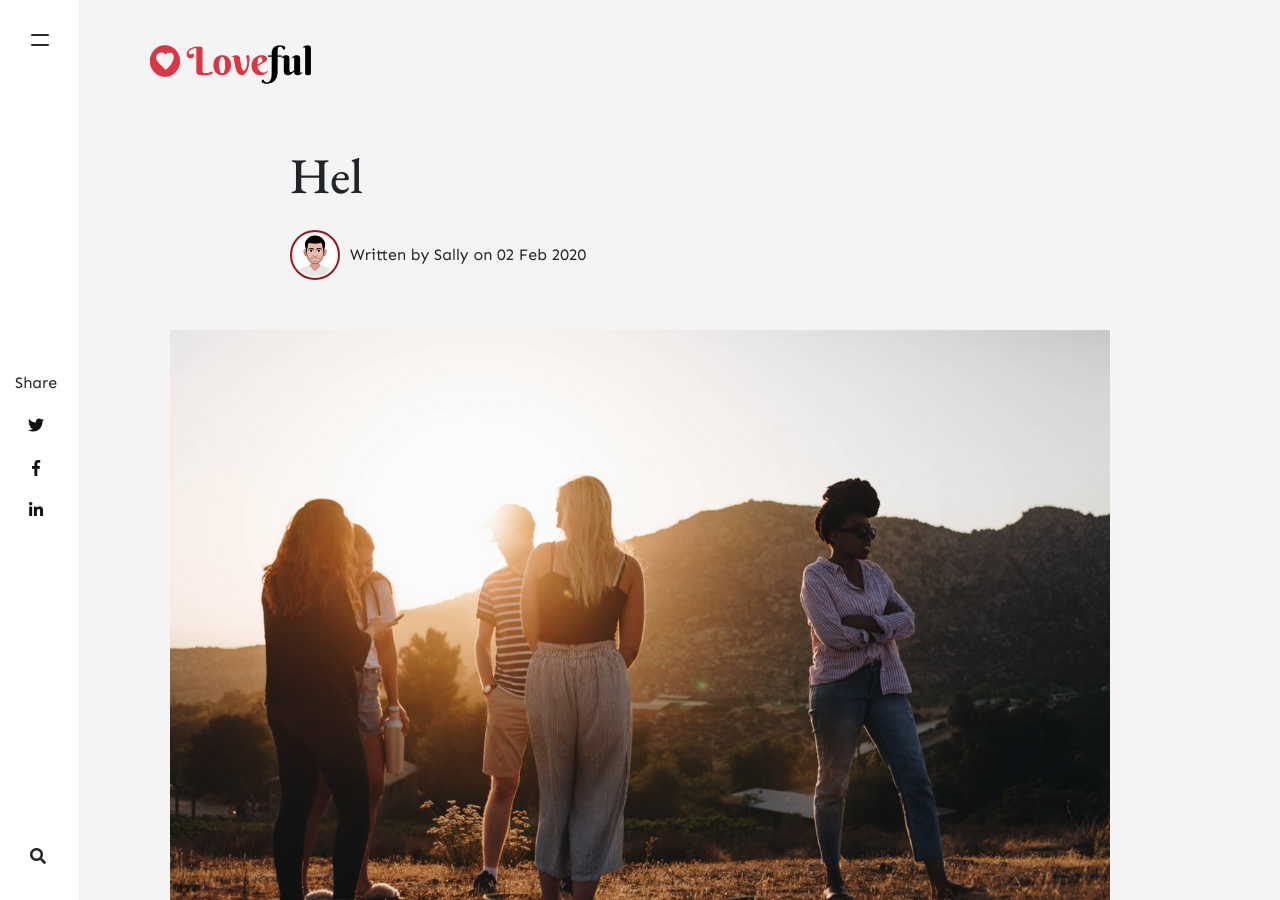
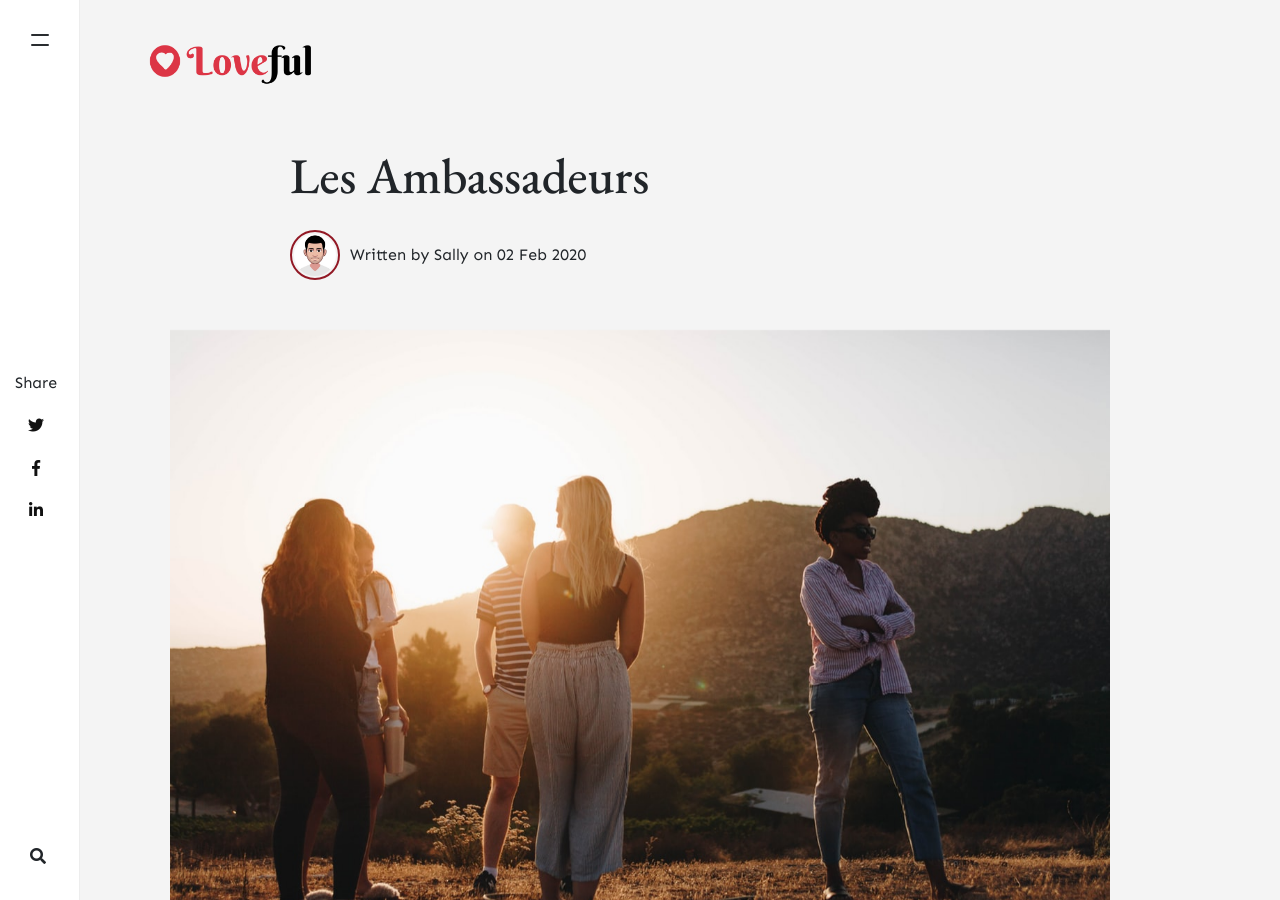
Before and after one commit to stackbit-projects/marvelous-dolphin-13283, a Jekyll site: the page built from _posts/2020-02-2-les-ambassadeurs.md, in a window 1280 px wide and 900 px high. Built offline with Jekyll 4.4.1, drawn with Linux system fonts in a browser that asks for light colours; nearby versions of some CDN libraries; comment, search, counter and statistics services are not loaded.

Commit message:
2020-02-2-les-ambassadeurs.md: changed

```diff
--- a/_posts/2020-02-2-les-ambassadeurs.md
+++ b/_posts/2020-02-2-les-ambassadeurs.md
@@ -1,6 +1,6 @@
 ---
 layout: post
-title:  "Hel"
+title:  "Les Ambassadeurs"
 author: sal
 categories: [ Lifestyle ]
 tags: [ France ]
```
